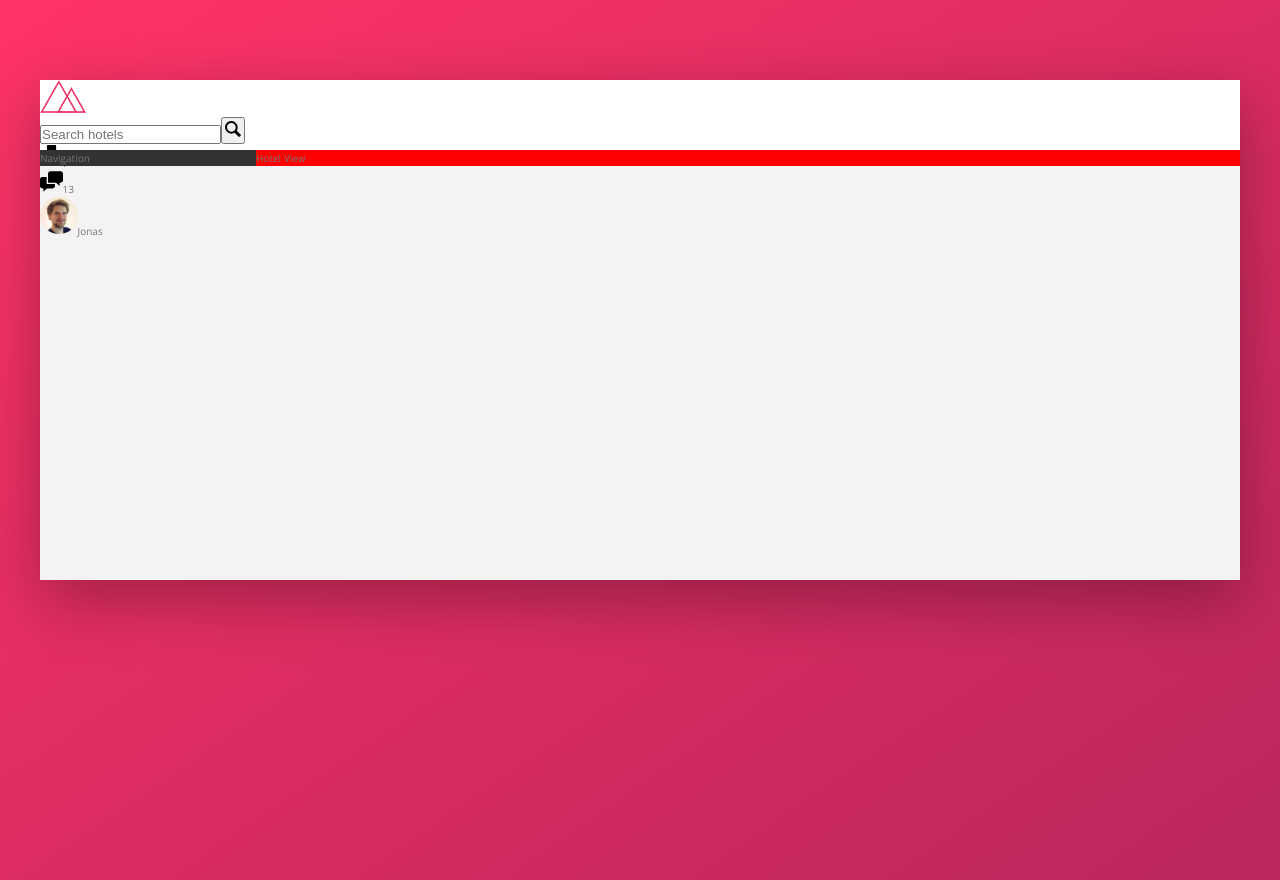
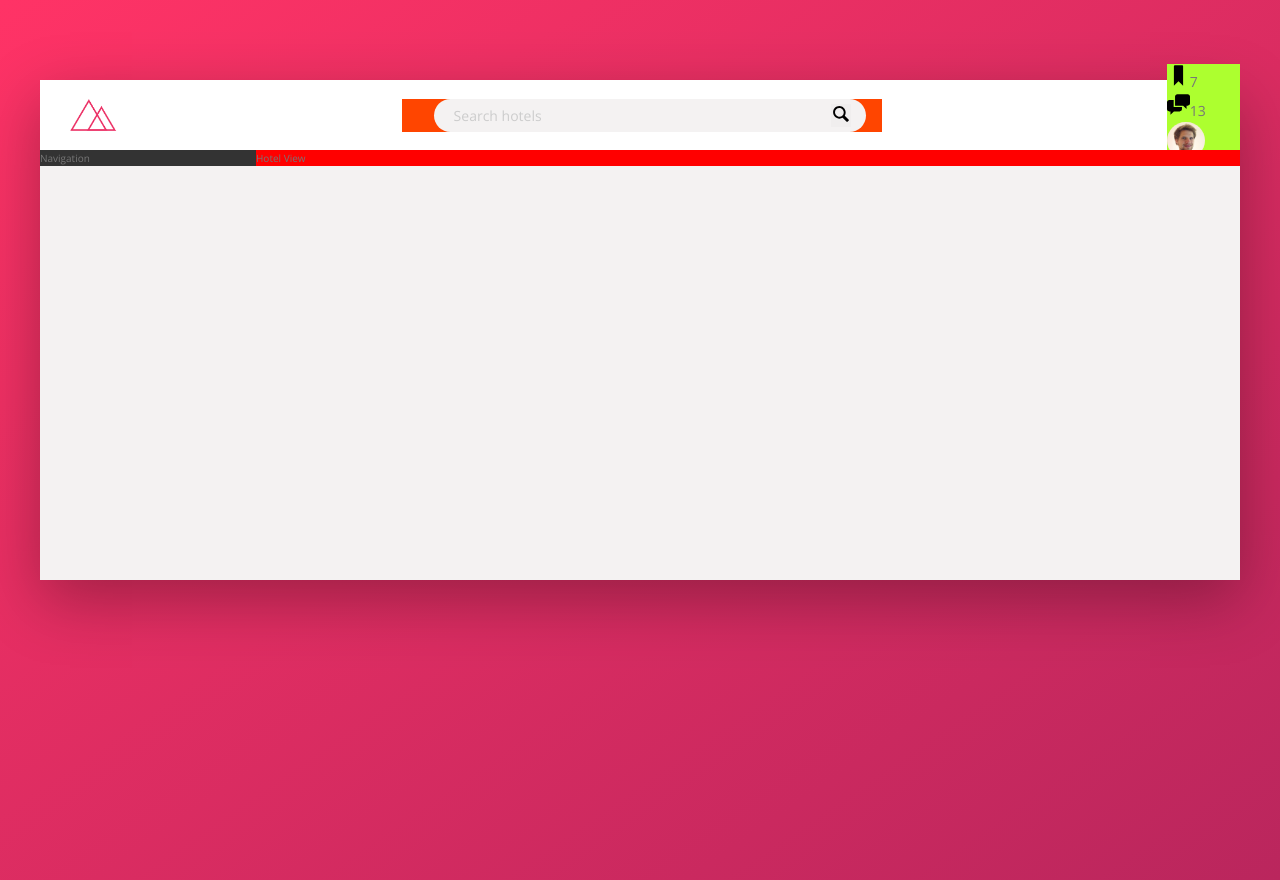
Before and after one commit to ming19991217/react-playground, a React (Vite) app: page / in a window 1280 px wide. Built offline with nearby package versions, Linux system fonts and the light colour scheme.

Commit message:
feat: wip nav-bar

```diff
--- a/src/Trillo/sass/_components.scss
+++ b/src/Trillo/sass/_components.scss
@@ -1,21 +1,73 @@
 .logo {
     height: 3.25rem;
+    margin-left: 3rem;
 }
 
 
 .search {
-    &__input {}
+    background-color: orangered;
 
-    &__button {}
+    flex: 0 0 40%;
+
+    display: flex;
+    justify-content: center;
+    align-items: center;
+
+    &__input {
+        font-family: inherit;
+        font-size: inherit;
+        color: inherit;
+        background-color: var(--color-grey-light-2);
+        border: none;
+        padding: .7rem 2rem;
+        border-radius: 100px;
+        width: 90%;
+        transition: all .3s;
+        margin-right: -3.5rem;
+
+        &:focus {
+            outline: none;
+            width: 100%;
+            background-color: var(--color-grey-light-3);
+        }
+
+        &::-webkit-input-placeholder {
+            font-weight: 100;
+            color: var(--color-grey-light-4);
+        }
+    }
+
+    &__input+&__button {
+        background-color: var(--color-grey-light-3);
+    }
+
+
+
+    &__button {
+        border: none;
+        background-color: var(--color-grey-light-2);
+
+        &:focus {
+            outline: none;
+        }
+
+        &:active {
+            transform: translateY(2px);
+        }
+    }
 
     &__icon {
         height: 2rem;
         width: 2rem;
+        fill: var(--color-grey-drak-3);
     }
 }
 
 
 .user-nav {
+
+    background-color: greenyellow;
+
     &__icon-box {}
 
     &__icon {
--- a/src/Trillo/sass/_layout.scss
+++ b/src/Trillo/sass/_layout.scss
@@ -8,9 +8,14 @@
 }
 
 .header {
+    font-size: 1.4rem;
     height: 7rem;
     background-color: #fff;
     border-bottom: var(--color-grey-light-2);
+
+    display: flex;
+    justify-content: space-between;
+    align-items: center;
 }
 
 .content {
--- a/src/Trillo/styles/main.css
+++ b/src/Trillo/styles/main.css
@@ -66,9 +66,13 @@ body {
 }
 
 .header {
+  font-size: 1.4rem;
   height: 7rem;
   background-color: #fff;
   border-bottom: var(--color-grey-light-2);
+  display: flex;
+  justify-content: space-between;
+  align-items: center;
 }
 
 .content {
@@ -87,13 +91,59 @@ body {
 
 .logo {
   height: 3.25rem;
+  margin-left: 3rem;
 }
 
+.search {
+  background-color: orangered;
+  flex: 0 0 40%;
+  display: flex;
+  justify-content: center;
+  align-items: center;
+}
+.search__input {
+  font-family: inherit;
+  font-size: inherit;
+  color: inherit;
+  background-color: var(--color-grey-light-2);
+  border: none;
+  padding: 0.7rem 2rem;
+  border-radius: 100px;
+  width: 90%;
+  transition: all 0.3s;
+  margin-right: -3.5rem;
+}
+.search__input:focus {
+  outline: none;
+  width: 100%;
+  background-color: var(--color-grey-light-3);
+}
+.search__input::-webkit-input-placeholder {
+  font-weight: 100;
+  color: var(--color-grey-light-4);
+}
+.search__input + .search__button {
+  background-color: var(--color-grey-light-3);
+}
+.search__button {
+  border: none;
+  background-color: var(--color-grey-light-2);
+}
+.search__button:focus {
+  outline: none;
+}
+.search__button:active {
+  transform: translateY(2px);
+}
 .search__icon {
   height: 2rem;
   width: 2rem;
+  fill: var(--color-grey-drak-3);
 }
 
+.user-nav {
+  background-color: greenyellow;
+}
 .user-nav__icon {
   height: 2.25rem;
   width: 2.25rem;
```
Also changed, not shown: 1 other file (tests, documents, lock files or other folders).
